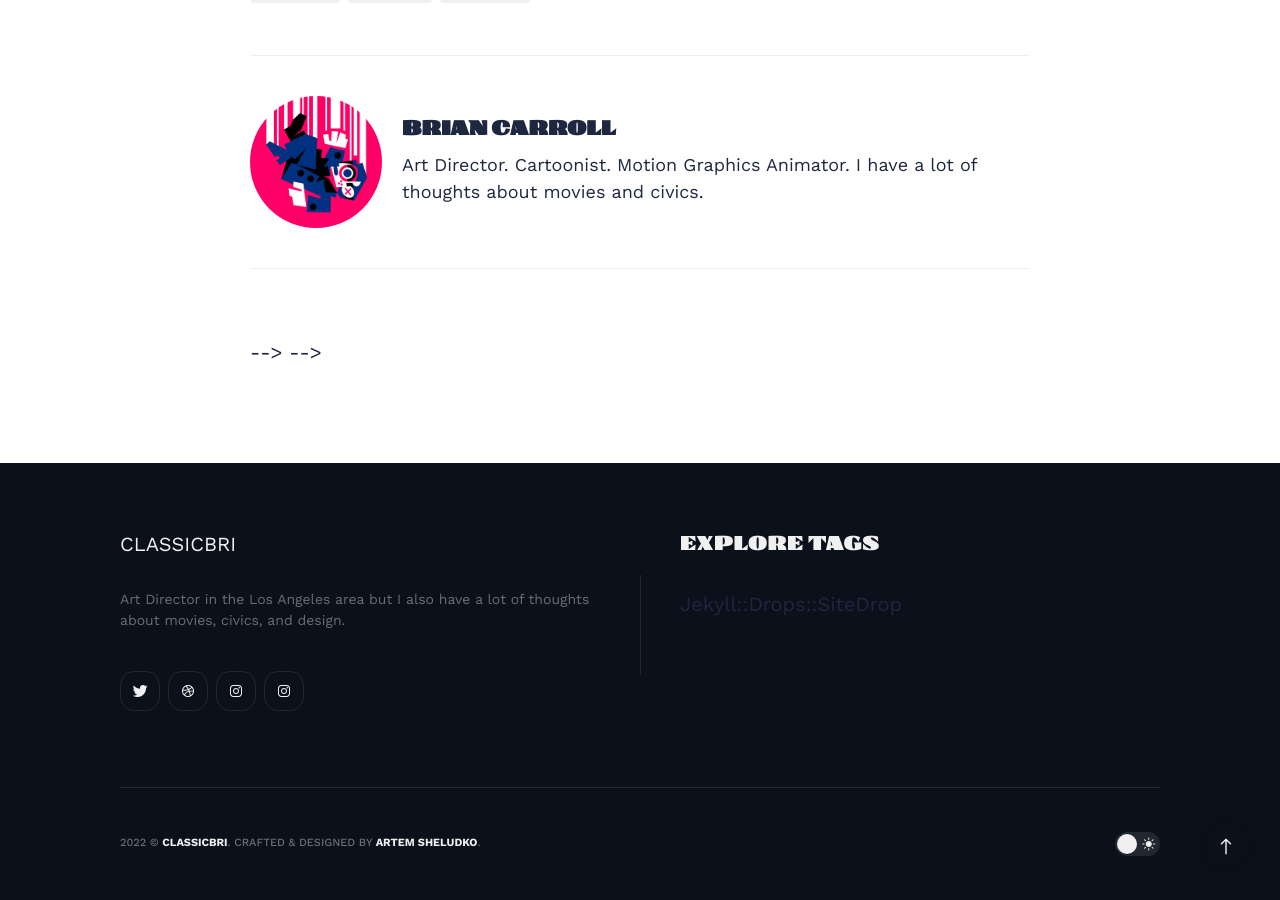
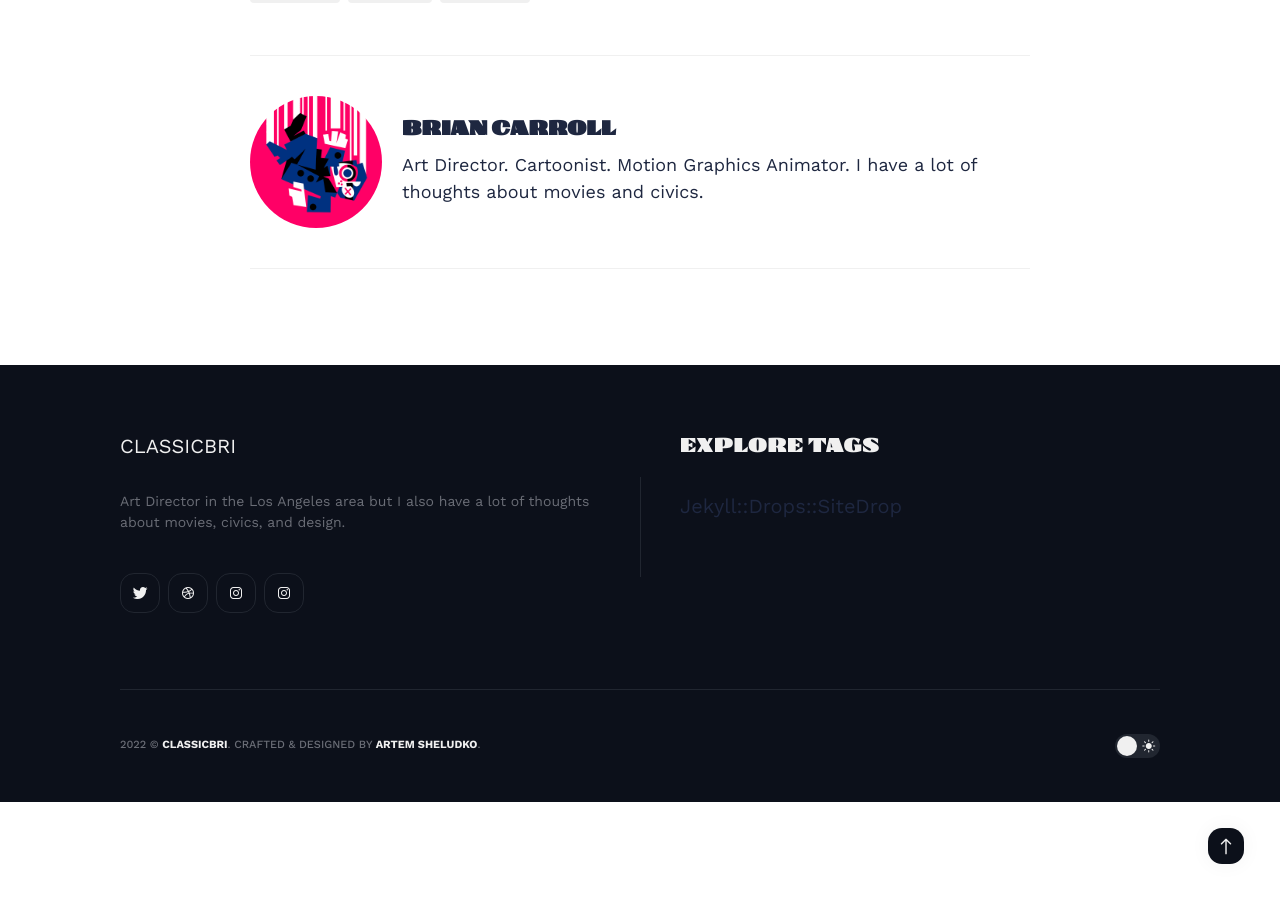
Before and after one commit to classicbri/classicbri.github.io, a Jekyll site: the page built from _posts/2018-11-14-that-which-does-not-kill-us-makes-us-stronger.markdown, in a window 1280 px wide and 900 px high, scrolled down 1210 px. Built offline with Jekyll 4.4.1, drawn with Linux system fonts in a browser that asks for light colours; nearby versions of some CDN libraries.

Commit message:
remove comments 2

```diff
--- a/_includes/article-content.html
+++ b/_includes/article-content.html
@@ -7,8 +7,7 @@
       </h2>
 
       <div class="article__meta">
-        <time class="article__date" datetime="{{ post.date | date_to_xmlschema }}">{{ post.date | date_to_long_string }}</time> – <span class="article__minutes">{% assign words = post.content | number_of_words %} {% if words < 360 %} 1 min read {% else %} {{ words | divided_by:180 }} min read {% endif %}
-        </span>
+        <time class="article__date" datetime="{{ post.date | date_to_xmlschema }}">{{ post.date | date_to_long_string }}</time>
       </div>
 
       <p class="article__excerpt">{{ post.description }}</p>
--- a/_layouts/post.html
+++ b/_layouts/post.html
@@ -20,8 +20,7 @@
   <div class="post__info">
     <h1 class="post__title">{{ page.title | escape }}</h1>
     <div class="post__meta">
-      <time class="post__date" datetime="{{ page.date | date_to_xmlschema }}">{{ page.date | date_to_long_string }}</time> <!-- – <span class="post__minutes">{% assign words = page.content | number_of_words %} {% if words < 360 %} 1 min read {% else %} {{ words | divided_by:180 }} min read {% endif %}
-      </span> -->
+      <time class="post__date" datetime="{{ page.date | date_to_xmlschema }}">{{ page.date | date_to_long_string }}</time>
     </div>
   </div>
 
@@ -33,20 +32,7 @@
 
     <div class="post__bottom">
 
-<!--       <div class="post__share">
-        <ul class="share__list list-reset">
-          <li class="share__item">
-            <a class="share__link share__twitter" href="https://twitter.com/intent/tweet?text={{ page.title | uri_escape }}&url={{ site.url }}{{ site.baseurl }}{{ page.url }}"
-              onclick="window.open(this.href, 'pop-up', 'left=20,top=20,width=500,height=500,toolbar=1,resizable=0'); return false;"
-              title="Share on Twitter" rel="nofollow">Twitter</a>
-          </li>
-          <li class="share__item">
-            <a class="share__link share__facebook" href="https://www.facebook.com/sharer/sharer.php?u={{ site.url }}{{ site.baseurl }}{{ page.url }}"
-              onclick="window.open(this.href, 'pop-up', 'left=20,top=20,width=500,height=500,toolbar=1,resizable=0'); return false;"
-              title="Share on Facebook" rel="nofollow">Facebook</a>
-          </li>
-        </ul>
-      </div> -->
+
 
       {% if page.tags.size >= 1 %}
       <div class="post__tags">
@@ -72,7 +58,6 @@
       </div>
     </div>
 
-    <!-- {% if site.disqus-identifier %} {% include disqus-comments.html %} {% endif %} -->
 
   </article>
 </div>
```
Also changed, not shown: 5 other files.
